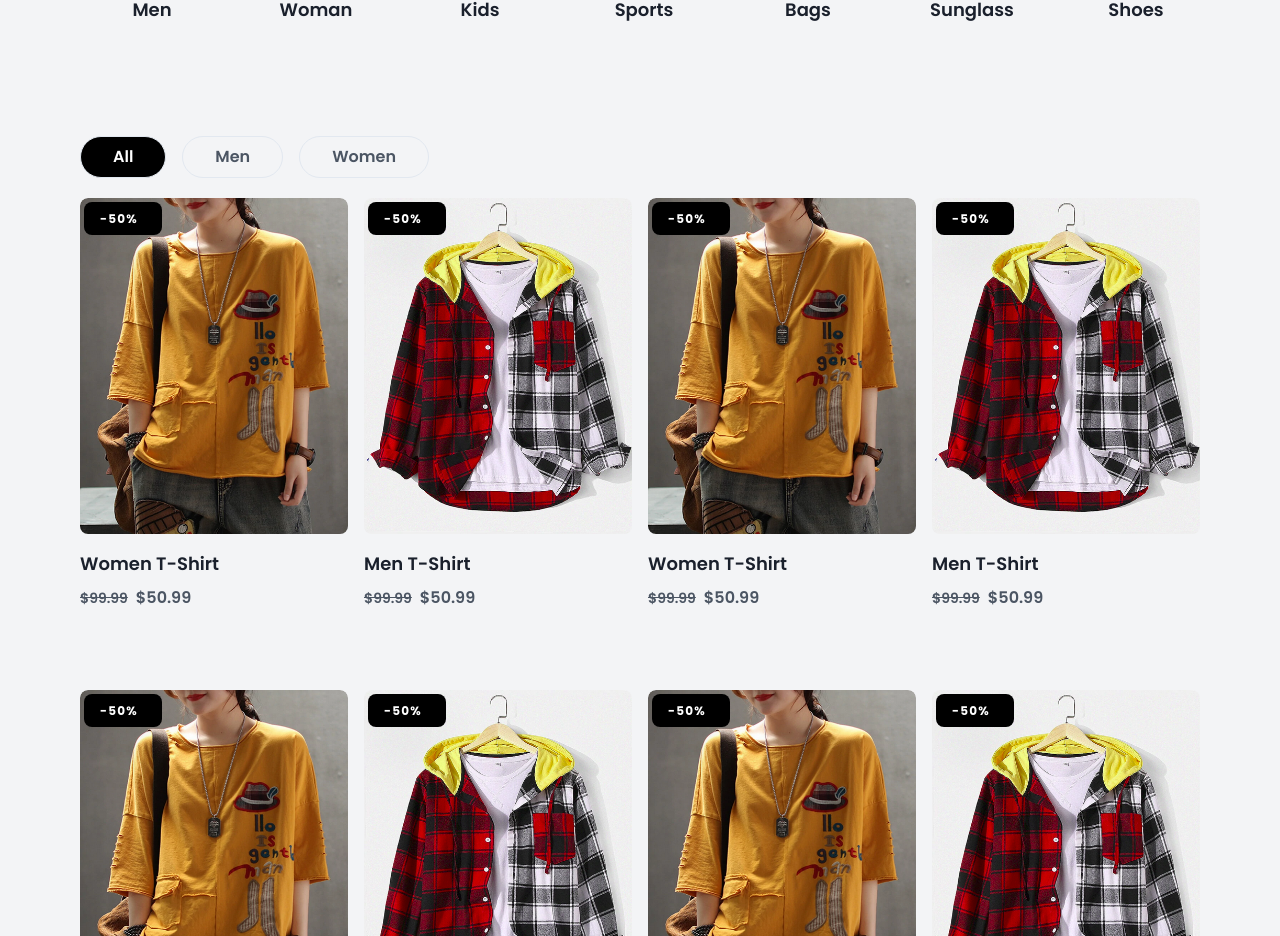
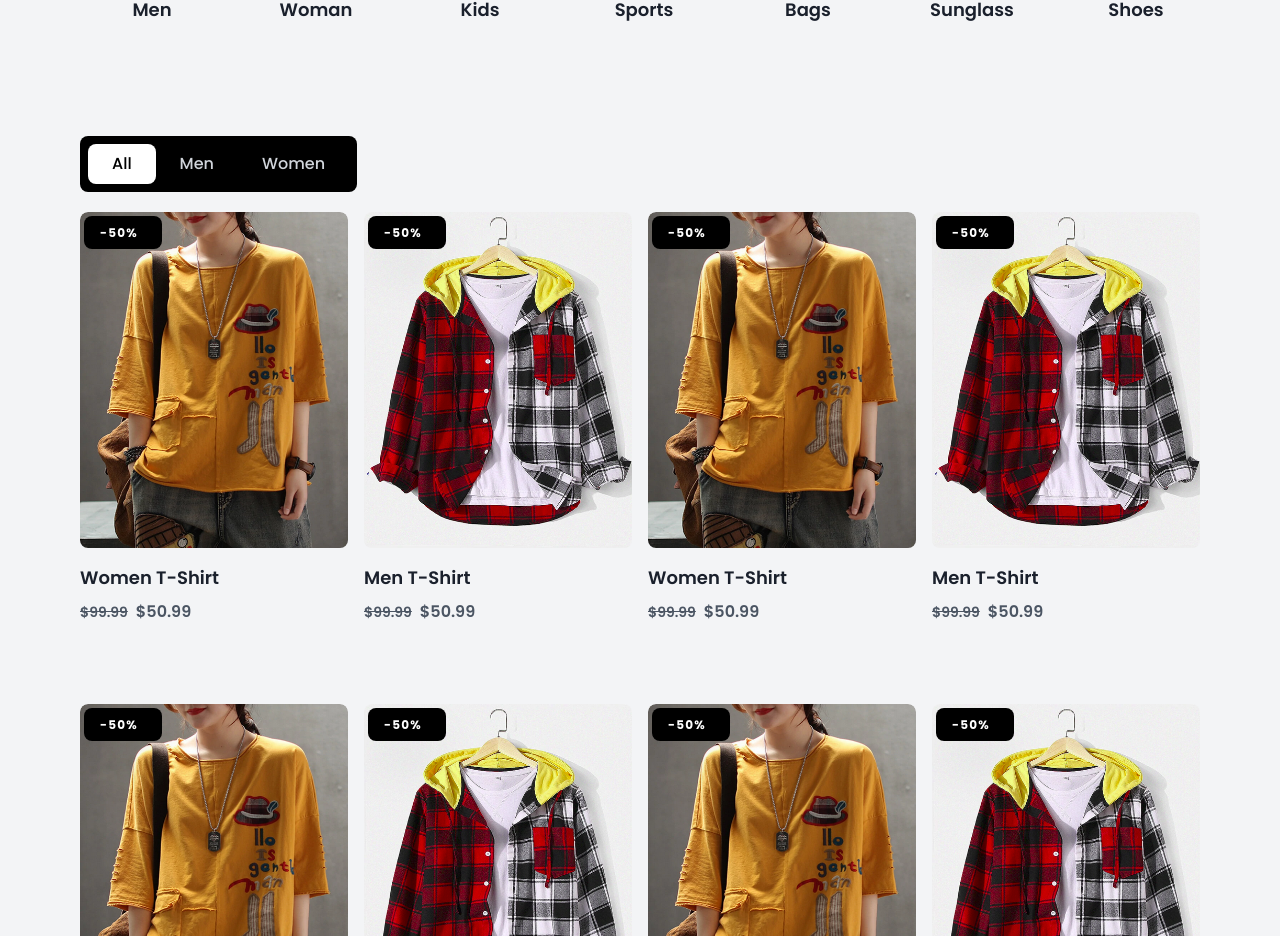
Before and after one commit to RavenSam/loiro, a Next.js app: page / in a window 1280 px wide. Shown: the part 1991-2927 px from the top of the page. Built offline with nearby package versions, Linux system fonts and the light colour scheme; no server answers.

Commit message:
filter gallery button animation

```diff
--- a/components/Header/index.tsx
+++ b/components/Header/index.tsx
@@ -44,7 +44,7 @@ export default function Header(): JSX.Element {
       <>
          <header
             className={`${
-               scrolled ? "fixed bg-white text-gray-700 h-14 shadow" : "absolute h-20 bg-transparent text-gray-100"
+               scrolled ? "fixed bg-white text-gray-700 h-16 shadow" : "absolute h-20 bg-transparent text-gray-100"
             } w-full top-0 left-0  transition-all duration-500 ease z-50`}
          >
             <div className=" w-full h-full  max-w-7xl mx-auto px-4 flex items-center justify-between">
--- a/components/Shared/Filter.tsx
+++ b/components/Shared/Filter.tsx
@@ -1,38 +1,42 @@
-import React, { useEffect } from "react"
+import React, { useEffect } from "react";
+import { motion} from "framer-motion";
 
 const btns = [
    { label: "All", value: 0 },
    { label: "Men", value: "men" },
    { label: "Women", value: "women" },
-]
+];
 
 export default function Filter({ items, setFiltered, active, setActive }: any) {
    useEffect(() => {
       if (active === 0) {
-         setFiltered(items)
-         return
+         setFiltered(items);
+         return;
       }
 
-      const fitred = items.filter((item: any) => item.category.includes(active))
+      const fitred = items.filter((item: any) =>
+         item.category.includes(active)
+      );
 
-      setFiltered(fitred)
-   }, [active, items, setFiltered])
+      setFiltered(fitred);
+   }, [active, items, setFiltered]);
 
    return (
-      <div className="filter-container space-x-4 mb-5">
-         {btns.map((item, i) => (
-            <button
-               key={i}
-               onClick={() => setActive(item.value)}
-               className={`${
-                  item.value === active
-                     ? "bg-black text-white  hover:opacity-80"
-                     : " text-gray-600 hover:border-black hover:text-black"
-               } px-8 py-2 border rounded-3xl font-semibold `}
-            >
-               {item.label}
-            </button>
+      <div className="filter-container flex items-center mb-5 p-2 bg-black text-gray-300 w-fit rounded-lg">
+         {btns.map((item) => (
+            <div key={item.value} className="relative rounded-lg overflow-hidden">
+               {item.value === active ? (
+                  <motion.div className="bgActive" layoutId="bgActive" />
+               ) : null}
+
+               <button
+                  onClick={() => setActive(item.value)}
+                  className={`${item.value === active ? "text-black" :"hover:bg-white hover:bg-opacity-10"} relative py-2 px-6 rounded-lg font-medium`}
+               >
+                  {item.label}
+               </button>
+            </div>
          ))}
       </div>
-   )
+   );
 }
--- a/components/layouts/index.tsx
+++ b/components/layouts/index.tsx
@@ -12,7 +12,7 @@ export default function Layout({ children }: PropsWithChildren<{}>): JSX.Element
 
          <Header />
 
-         <div className="">{children}</div>
+         <div className="min-h-[80vh]">{children}</div>
 
          <Footer />
       </>
--- a/components/sections/ProductList.tsx
+++ b/components/sections/ProductList.tsx
@@ -1,8 +1,6 @@
 import { useEffect, useState } from "react"
 import Link from "next/link"
 import ProductCard from "@components/Shared/ProductCard"
-import { useQuery } from "@apollo/client"
-import { GET_PRODUCTS } from "@lib/queries/getProducts"
 
 import SwiperCore, { Navigation } from "swiper"
 import { SwiperSlide, Swiper } from "swiper/react"
@@ -19,10 +17,6 @@ const products = [
 ]
 
 export default function ProductList({ title }: { title: string }) {
-   const { data, error, loading } = useQuery(GET_PRODUCTS)
-
-   console.log({ data, error })
-
    SwiperCore.use([Navigation])
 
    return (
--- a/lib/config/apollo.ts
+++ b/lib/config/apollo.ts
@@ -1,18 +1,9 @@
-import {
-	ApolloClient,
-	InMemoryCache,
-	createHttpLink,
-	DefaultOptions,
-} from "@apollo/client";
+import { ApolloClient, InMemoryCache } from "@apollo/client";
+
+const client = new ApolloClient({
+	uri: "https://loiroo.000webhostapp.com/graphql",
+	cache: new InMemoryCache(),
+});
 
 
-
-const cache = new InMemoryCache({
-	resultCaching: process.env.NODE_ENV === "production",
-});
-
-const link = createHttpLink({ uri: process.env.NEXT_PUBLIC_WP_API });
-
-const apolloClient = new ApolloClient({link,cache});
-
-export default apolloClient;
+export default client;
--- a/pages/collections/index.tsx
+++ b/pages/collections/index.tsx
@@ -1,8 +1,12 @@
-import { NextPage } from "next"
-import Head from "next/head"
-import React from "react"
+import { NextPage } from "next";
+import Head from "next/head";
+import { useEffect, useState } from "react";
+import client from "@lib/config/apollo";
+import { GET_PRODUCTS } from "@lib/queries/getProducts";
 
-const Collections: NextPage = () => {
+const Collections: NextPage<{products:[]}> = ({ products }) => {
+   console.log(products);
+
    return (
       <>
          <Head>
@@ -12,7 +16,17 @@ const Collections: NextPage = () => {
 
          <div>Collections</div>
       </>
-   )
+   );
+};
+
+export async function getStaticProps() {
+   const res = await client.query({ query: GET_PRODUCTS });
+
+   return {
+      props: {
+         products:res.data.products.nodes,
+      },
+   };
 }
 
-export default Collections
+export default Collections;
--- a/styles/globals.css
+++ b/styles/globals.css
@@ -94,39 +94,6 @@ button:focus-visible {
    width: 20px;
    border-radius: 25px;
 }
-/*
-.productList .swiper-button-next,
-.productList .swiper-button-prev {
-   color: rgb(0, 0, 0);
-   top: 12px !important;
-   padding: 0 1.3rem;
-   transition: transform 0.4s ease;
-}
-
-.productList .swiper-container {
-   padding-top: 2.5rem;
-}
-
-.productList .swiper-button-next::after,
-.productList .swiper-button-prev::after {
-   font-size: 20px !important;
-}
-
-.productList .swiper-button-next {
-   right: 30%;
-}
-
-.productList .swiper-button-next:hover {
-   transform: translateX(1rem);
-}
-
-.productList .swiper-button-prev {
-   left: 30%;
-}
-
-.productList .swiper-button-prev:hover {
-   transform: translateX(-1rem);
-} */
 
 /* ******************************************************** */
 
@@ -177,3 +144,13 @@ button:focus-visible {
       display: none !important;
    }
 }
+/* ******************************************************** */
+
+.bgActive{
+   position: absolute;
+   top: 0;
+   left: 0;
+   bottom: 0;
+   right: 0;
+   background: #fff;
+}
```
Also changed, not shown: pages/_app.tsx (+4 -3 lines).
